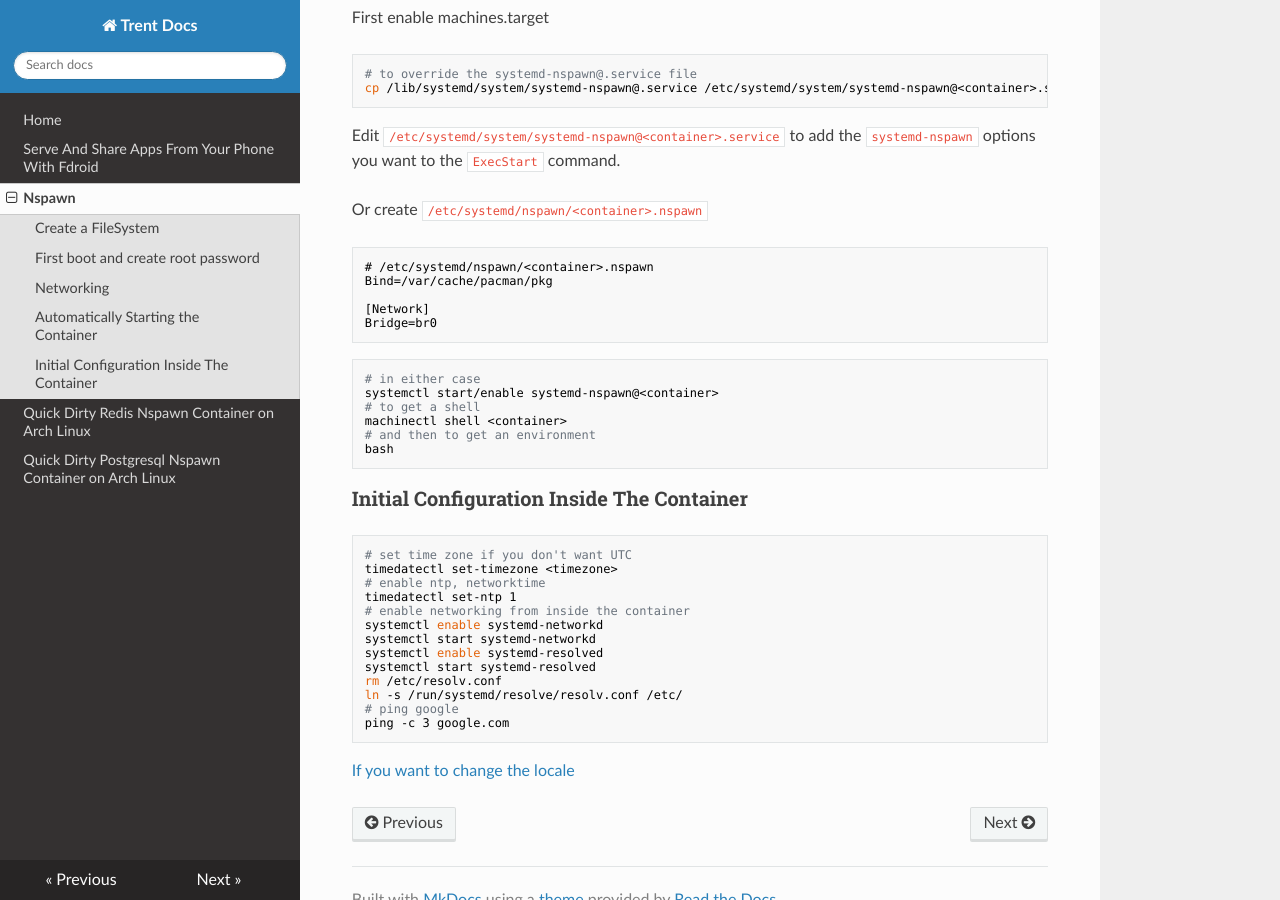
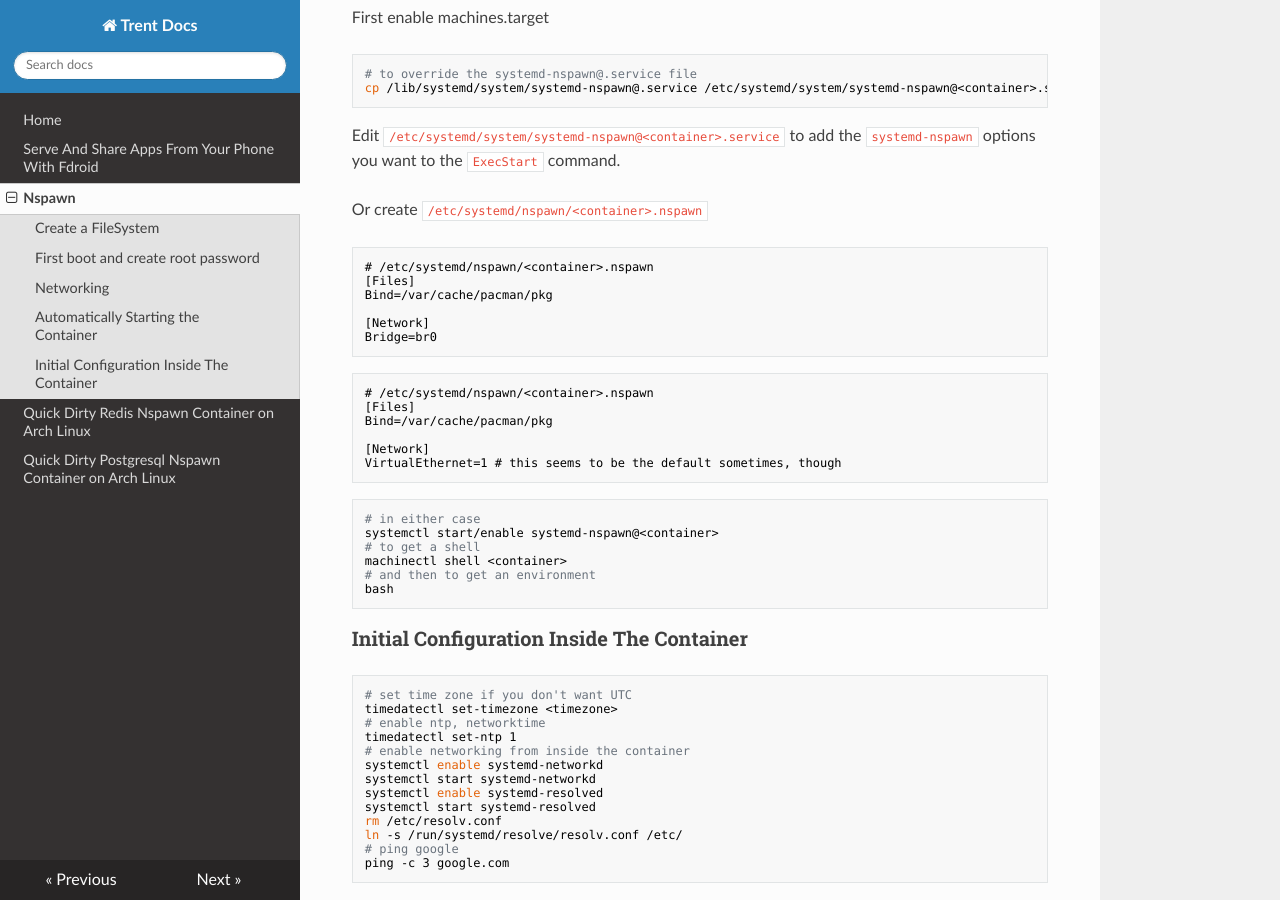
Before and after one commit to TrentSPalmer/trentdocs_website, an MkDocs documentation site: the page built from docs/nspawn.md, in a window 1280 px wide and 900 px high, scrolled down 1438 px. Built offline with MkDocs 1.6.1, drawn with Linux system fonts in a browser that asks for light colours; nearby versions of some CDN libraries; old or Windows-style settings are respelled for this version of MkDocs.

Commit message:
updated file name docs/serve_and_share_apps_from_your_phone_with_fdroid.md update example configs docs/nspawn.md

````diff
--- a/docs/nspawn.md
+++ b/docs/nspawn.md
@@ -85,12 +85,23 @@ Edit `/etc/systemd/system/systemd-nspawn@<container>.service` to add the `system
 you want to the `ExecStart` command.
 
 Or create `/etc/systemd/nspawn/<container>.nspawn`
+
 ```text
 # /etc/systemd/nspawn/<container>.nspawn
+[Files]
 Bind=/var/cache/pacman/pkg
 
 [Network]
 Bridge=br0
+```
+
+```text
+# /etc/systemd/nspawn/<container>.nspawn
+[Files]
+Bind=/var/cache/pacman/pkg
+
+[Network]
+VirtualEthernet=1 # this seems to be the default sometimes, though
 ```
 
 ```bash
````
Also changed, not shown: docs/serve_and_share_apps_from_your_phone_with_fdroid.md (+1 -1 lines), site/index.html, site/mkdocs/search_index.json, site/nspawn/index.html, site/serve_and_share_apps_from_your_phone_with_fdroid/index.html.
